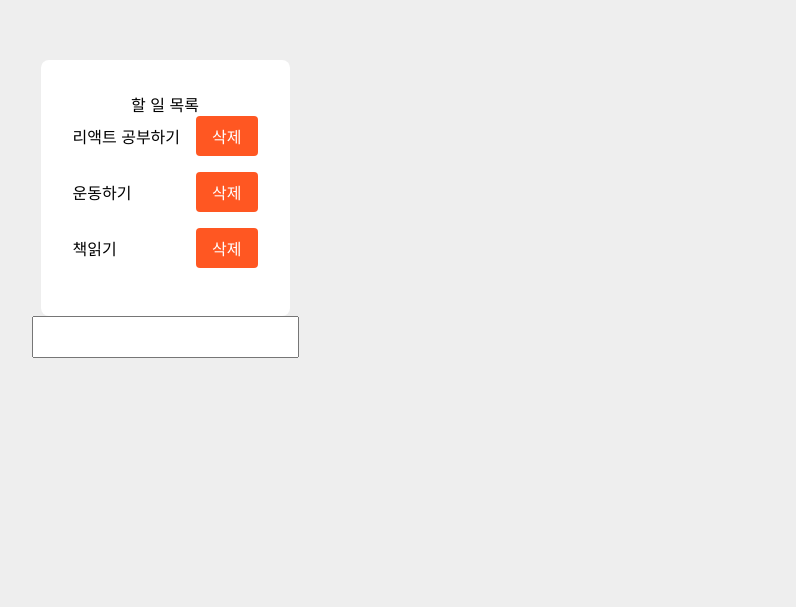
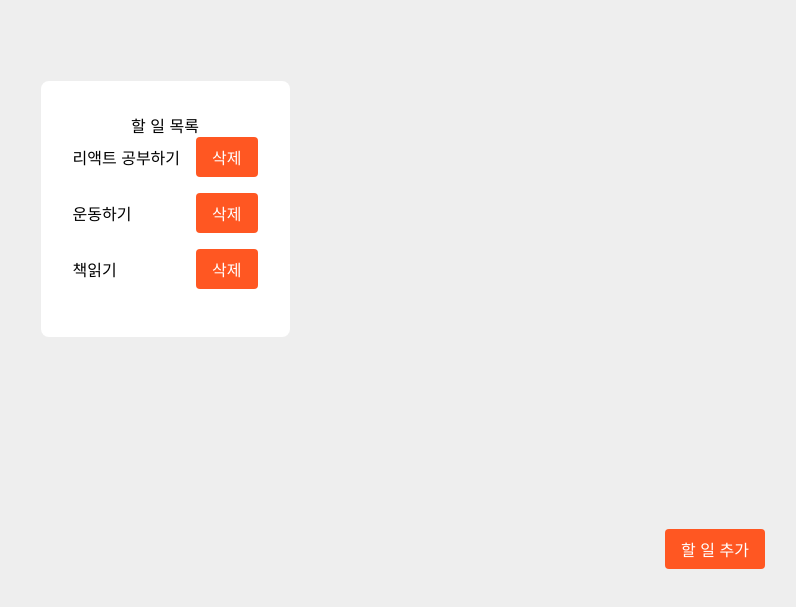
Before and after one commit to notcherry222/React-study, a React (Create React App) app: page / in a window 1280 px wide. Shown: the part 191-798 px from the top of the page, without its empty margins (475-1271 px from the left). Built offline with nearby package versions, Linux system fonts and the light colour scheme.

Commit message:
todoinput 컴포넌트

```diff
--- a/src/App.tsx
+++ b/src/App.tsx
@@ -1,7 +1,8 @@
 import styled from '@emotion/styled';
 import { DataView } from 'components/DataView';
 import { useState } from 'react';
-import { TextInput } from 'components/TextInput'
+import { ToDoInput } from 'components/ToDoInput'
+import { Button } from 'components/Button';
 
 const Container = styled.div`
   height: 100vh;
@@ -12,12 +13,26 @@ const Container = styled.div`
   background-color: #eeeeee;
 `;
 
+const ShowInputButton = styled.div`
+  position: absolute;
+  right: 40px;
+  bottom: 40px;
+  z-index: 1;
+`;
+
 function App() {
   const [toDoList, setToDoList] = useState([
     '리액트 공부하기',
     '운동하기',
     '책읽기'
   ]);
+
+  const [showToDoInput, setShowToDoInput] = useState(false); //컴포넌트를 필요할 때만 표시할 수 있도록 새로운 state변수 선언
+
+  const onAdd = (toDo: string) => {
+    setToDoList([...toDoList, toDo]);
+    setShowToDoInput(false);
+  };
 
   const onDelete = (todo: string) => {
     setToDoList(toDoList.filter((item) => item !== todo));
@@ -28,7 +43,13 @@ function App() {
   return (
     <Container>
       <DataView toDoList={toDoList} onDelete={onDelete} />
-      <TextInput value={toDo} onChange={setToDo} />
+      {showToDoInput && <ToDoInput onAdd={onAdd} />}
+      <ShowInputButton>
+        <Button
+          label={showToDoInput ? '닫기': '할 일 추가'}
+          onClick={() => setShowToDoInput(!showToDoInput)}
+           />
+      </ShowInputButton>
     </Container>
   );
 }
--- /dev/null
+++ b/src/components/ToDoInput/index.tsx
@@ -0,0 +1,71 @@
+import styled from '@emotion/styled';
+import { Button } from 'components/Button';
+import { useState } from 'react';
+import { TextInput } from 'components/TextInput'
+import { Title } from 'components/Title';
+
+const Container = styled.div`
+  position: absolute;
+  top: 0;
+  left: 0;
+  bottom: 0;
+  right: 0;
+  display: flex;
+  align-items: center;
+  justify-content: center;
+`;
+
+const Background = styled.div`
+  position: absolute;
+  top: 0;
+  left: 0;
+  bottom: 0;
+  right: 0;
+  background-color: rgb(0 0 0 / 75%);
+`;
+
+const Contents = styled.div`
+  display:felx;
+  align-items: center;
+  justify-content: center;
+  flex-direction: column;
+  background-color: #ffffff;
+  padding: 32px;
+  border-radius: 8px;
+  z-index: 1;
+`;
+
+const InputContainer = styled.div`
+  display: flex;
+  align-flex: center;
+  justify-content: center;
+`;
+
+interface Props {
+    readonly onAdd: (toDo: string) => void;
+}
+
+export const ToDoInput = ({onAdd}: Props) => {
+    const [toDo, setToDo] = useState('');
+
+    const onAddTodo = () => {
+        if (toDo === '') return;
+
+        onAdd(toDo);
+        setToDo;
+    };
+
+    return (
+        <Container>
+            <Background />
+            <Contents>
+                <Title label="할일 추가" />
+                <InputContainer>
+                <TextInput value={toDo} onChange={setToDo} />
+                <Button label="추가" onClick={onAddTodo} />
+
+                </InputContainer>
+            </Contents>
+        </Container>
+    )
+}
```
